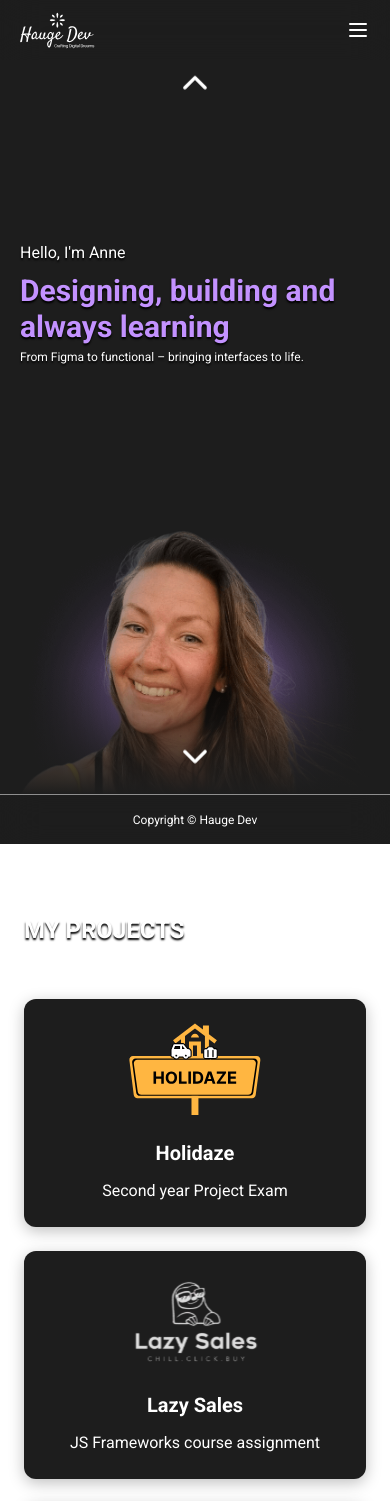
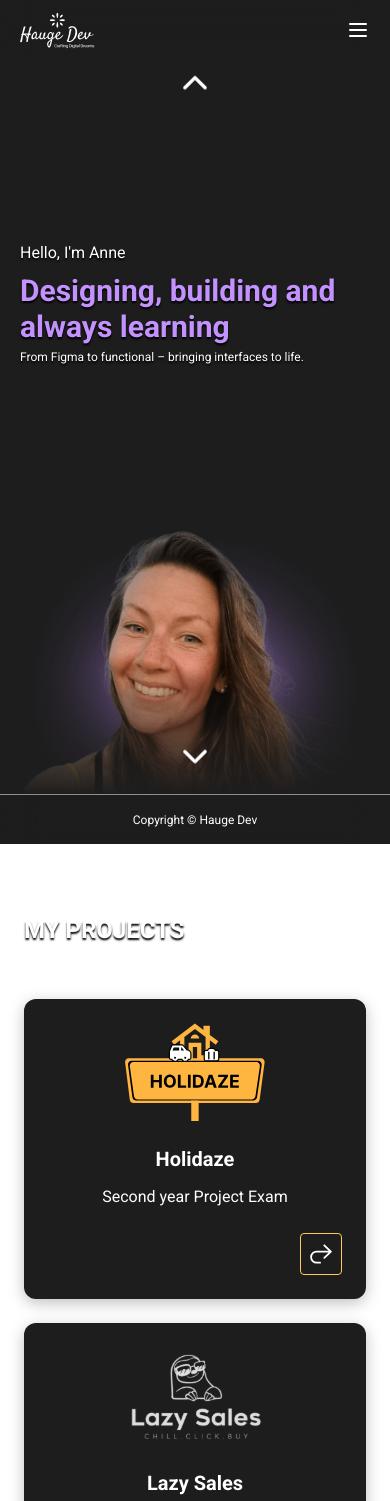
Before and after one commit to annechh/portfolio-2, a React (Vite) app: page / in a window 390 px wide. Shown: the top 1501 px of the page. Built offline with nearby package versions, Linux system fonts and the light colour scheme.

Commit message:
updated project card with flip button on screens below 1280

```diff
--- a/src/components/ProjectCards.tsx
+++ b/src/components/ProjectCards.tsx
@@ -1,12 +1,25 @@
 import { motion } from 'framer-motion';
 import { Link } from 'react-router-dom';
 import { ProjectType } from '../types/commons';
+import { useState } from 'react';
+import { HiMiniArrowUturnLeft, HiMiniArrowUturnRight } from 'react-icons/hi2';
 
 interface ProjectProps {
   project: ProjectType;
 }
 
 const ProjectCards = ({ project }: ProjectProps) => {
+  const [flipped, setFlipped] = useState(false);
+
+  const toggleFlip = (e: React.MouseEvent) => {
+    e.preventDefault();
+    e.stopPropagation();
+
+    if (window.innerWidth < 1280) {
+      setFlipped((prev) => !prev);
+    }
+  };
+
   return (
     <Link to={`/project/${project.id}`}>
       <motion.article
@@ -16,21 +29,46 @@ const ProjectCards = ({ project }: ProjectProps) => {
         transition={{ duration: 2 }}
         className="w-full h-full"
       >
-        <div className="group relative w-full aspect-[3/2] sm:aspect-[1/1] [perspective:1000px]">
-          <div className="relative h-full w-full rounded-xl bg-dark shadow-sm transition-all duration-500 [transform-style:preserve-3d] group-hover:[transform:rotateY(180deg)]">
-            <div className="absolute inset-0 p-6 flex flex-col gap-6 rounded-xl">
-              <div className="w-full max-h-[150px] overflow-hidden">
+        <div
+          className={`group relative w-full h-[300px] sm:min-h-[300px] aspect-[1/1] [perspective:1000px]`}
+        >
+          <div
+            className={`relative h-full w-full rounded-xl bg-dark shadow-sm transition-all duration-500 [transform-style:preserve-3d]
+              ${flipped ? '[transform:rotateY(180deg)]' : ''}
+              xl:group-hover:[transform:rotateY(180deg)]
+            `}
+          >
+            {/* Front */}
+            <div className="absolute inset-0 p-6 flex flex-col gap-6 rounded-xl backface-hidden">
+              <div className="w-full max-h-[100px] overflow-hidden">
                 <img src={project.logo.url} alt={project.logo.alt} className="w-full h-full" />
               </div>
               <div className="flex-1 flex flex-col gap-3 items-center justify-center text-center">
                 <h3 className="text-xl font-bold">{project.title}</h3>
                 <p>{project.assignment}</p>
               </div>
+              <div className="w-full flex">
+                <button
+                  onClick={toggleFlip}
+                  className="xl:hidden ml-auto mt-auto text-sm border border-sun cursor-pointer rounded p-2"
+                >
+                  <HiMiniArrowUturnRight className="text-2xl" />
+                </button>
+              </div>
             </div>
 
+            {/* Back */}
             <div className="absolute inset-0 h-full w-full rounded-xl bg-dark [transform:rotateY(180deg)] [backface-visibility:hidden] flex flex-col justify-center gap-4 p-6 shadow-pink">
               <h3 className="text-2xl font-bold text-pink">{project.title}</h3>
               <p className="text-lg">{project.shortDescription}</p>
+              <div className="w-full flex mt-auto">
+                <button
+                  onClick={toggleFlip}
+                  className="xl:hidden ml-auto mt-auto text-sm border border-pink cursor-pointer rounded p-2"
+                >
+                  <HiMiniArrowUturnLeft className="text-2xl" />
+                </button>
+              </div>
             </div>
           </div>
         </div>
```
